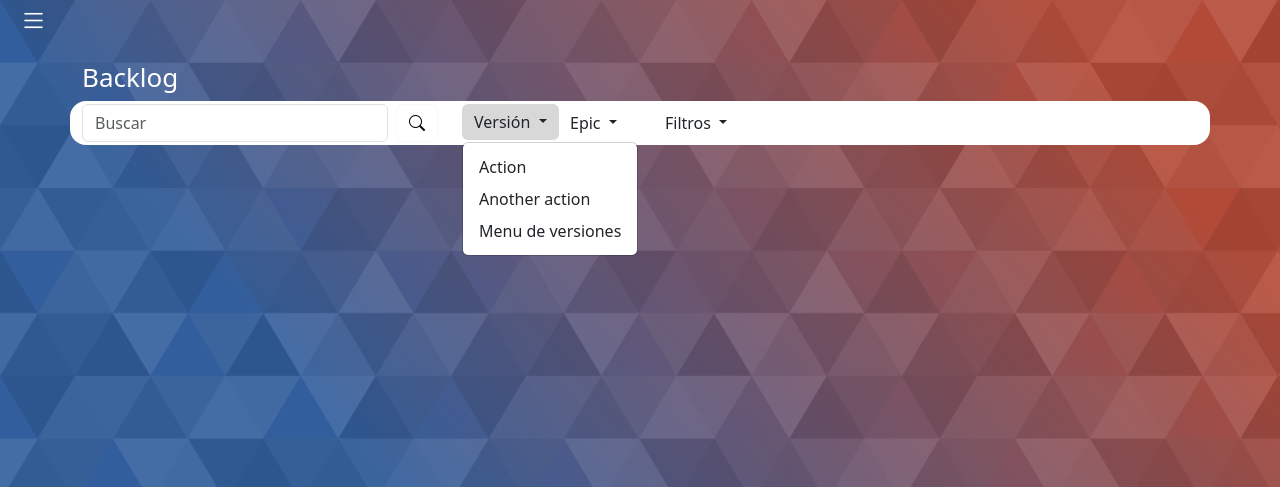
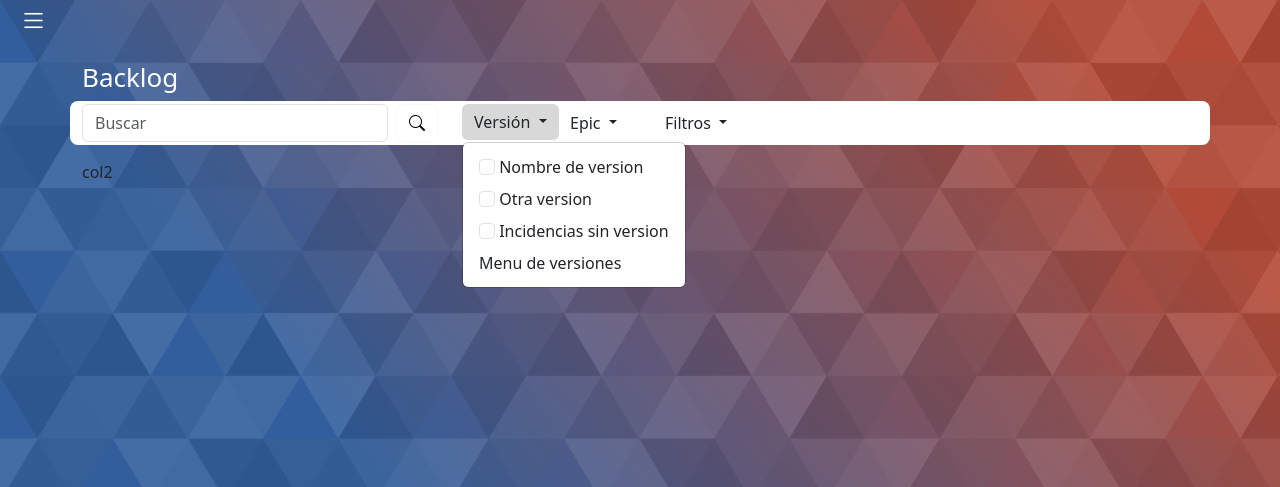
Before and after one commit to Axel7755/labsol, a PHP site: page /pages/proyectos/backlog.html in a window 1280 px wide, after a click on "Versión". Shown: the top 487 px of the page. Run offline with PHP 8.4, Linux system fonts and the light colour scheme.

Commit message:
menus desplegables

```diff
--- a/css/backlog.css
+++ b/css/backlog.css
@@ -3,6 +3,11 @@
 }
 .pad{
     padding: 3px 0px 3px 0px;
+}
+.element{
+    font-size: 1.2em;
+    margin: 2px 0px 2px 0px;
+
 }
 .drop:hover{
     background: #d8d8d8;
@@ -11,3 +16,23 @@
     background: #d8d8d8;
     border: 0px;
 }
+.element-menu{
+    margin: 4px 4px 4px 4px;
+    padding: 2px 1px 2px 1px;
+    background: #ffffff;
+}
+.bg-grey{
+    background: #f0f0f0;
+}
+.add-button{
+    border: none;
+    background: #d4d4d4;
+    width: 100%;
+    margin: 0;
+    padding: 2px 1px 2px 1px;
+}
+.add-button:hover{
+    border: none;
+    background: #c4c4c4;
+
+}
--- a/pages/proyectos/backlog.html
+++ b/pages/proyectos/backlog.html
@@ -15,10 +15,13 @@
 </head>
 
 <body>
+    <!--Seccion de menu lateral-->
     <div class="container-fluid ">
+        <!--Botton de menu lateral-->
         <button class="btn button-color" type="button" data-bs-toggle="offcanvas" data-bs-target="#menu-desp">
             <i class="bi bi-list"></i>
         </button>
+        <!--Menu lateral-->
         <section class="offcanvas offcanvas-start menu-design" id="menu-desp" tabindex="-1">
             <div class="offcanvas-header" data-bs-theme="dark">
                 <h5 class="tittle-seccion">Nombre Proyecto</h5>
@@ -80,14 +83,15 @@
             </div>
         </section>
     </div>
-
+    <!--Seccion principal-->
     <div class="container text-start layout">
+        <!--Menu superior-->
         <div class="row">
             <div class="col">
                 <p class="tittle-p">Backlog</p>
             </div>
         </div>
-        <div class="row bg-white rounded-4 pad">
+        <div class="row bg-white rounded-3 pad">
             <div class="col-4">
                 <form class="d-flex" role="search">
                     <input class="form-control me-2" type="search" placeholder="Buscar" aria-label="Search">
@@ -96,39 +100,128 @@
             </div>
             <div class="col-lg-1">
                 <div class="dropdown">
-                    <button class="btn drop dropdown-toggle" type="button" data-bs-toggle="dropdown" aria-expanded="false">
+                    <button class="btn drop dropdown-toggle" type="button" data-bs-toggle="dropdown"
+                        aria-expanded="false">
                         Versión
                     </button>
                     <ul class="dropdown-menu">
-                      <li><a class="dropdown-item" href="#">Action</a></li>
-                      <li><a class="dropdown-item" href="#">Another action</a></li>
-                      <li><a class="dropdown-item" href="#">Menu de versiones</a></li>
+                        <li>
+                            <a class="dropdown-item" href="#">
+                                <input class="form-check-input" type="checkbox" value="" id="version1">
+                                <label class="form-check-label" for="version1">
+                                    Nombre de version
+                                </label>
+                            </a>
+                        </li>
+                        <li>
+                            <a class="dropdown-item" href="#">
+                                <input class="form-check-input" type="checkbox" value="" id="version2">
+                                <label class="form-check-label" for="version2">
+                                    Otra version
+                                </label>
+                            </a>
+                        </li>
+                        <li>
+                            <a class="dropdown-item" href="#">
+                                <input class="form-check-input" type="checkbox" value="" id="empty-version">
+                                <label class="form-check-label" for="empty-version">
+                                    Incidencias sin version
+                                </label>
+                            </a>
+                        </li>
+                        <li><a class="dropdown-item" - data-bs-toggle="collapse" href="#Menu-versions" role="button"
+                                aria-expanded="false" aria-controls="Menu-versions">Menu de versiones</a></li>
                     </ul>
                 </div>
             </div>
             <div class="col-lg-1">
                 <div class="dropdown">
-                    <button class="btn drop dropdown-toggle" type="button" data-bs-toggle="dropdown" aria-expanded="false">
+                    <button class="btn drop dropdown-toggle" type="button" data-bs-toggle="dropdown"
+                        aria-expanded="false">
                         Epic
                     </button>
                     <ul class="dropdown-menu">
-                      <li><a class="dropdown-item" href="#">Epic</a></li>
-                      <li><a class="dropdown-item" href="#">Another action</a></li>
-                      <li><a class="dropdown-item" href="#">Something else here</a></li>
+                        <li>
+                            <a class="dropdown-item" href="#">
+                                <input class="form-check-input" type="checkbox" value="" id="epic">
+                                <label class="form-check-label" for="epic1">
+                                    Nombre de Epic
+                                </label>
+                            </a>
+                        </li>
+                        <li>
+                            <a class="dropdown-item" href="#">
+                                <input class="form-check-input" type="checkbox" value="" id="empty-epic">
+                                <label class="form-check-label" for="empty-epic">
+                                    Incidencias sin Epic
+                                </label>
+                            </a>
+                        </li>
+                        <li><a class="dropdown-item" href="#">Menu de Epic</a></li>
                     </ul>
                 </div>
             </div>
             <div class="col-lg-1">
                 <div class="dropdown">
-                    <button class="btn drop dropdown-toggle" type="button" data-bs-toggle="dropdown" aria-expanded="false">
+                    <button class="btn drop dropdown-toggle" type="button" data-bs-toggle="dropdown"
+                        aria-expanded="false">
                         Filtros
                     </button>
                     <ul class="dropdown-menu">
-                      <li><a class="dropdown-item" href="#">Epic</a></li>
-                      <li><a class="dropdown-item" href="#">Another action</a></li>
-                      <li><a class="dropdown-item" href="#">Something else here</a></li>
+                        <li>
+                            <a class="dropdown-item" href="#">
+                                <input class="form-check-input" type="checkbox" value="" id="MisIncidencias-f">
+                                <label class="form-check-label" for="MisIncidencias-f">
+                                    Mis incidencias
+                                </label>
+                            </a>
+                        </li>
+                        <li>
+                            <a class="dropdown-item" href="#">
+                                <input class="form-check-input" type="checkbox" value="" id="MisIncidencias-f">
+                                <label class="form-check-label" for="MisIncidencias-f">
+                                    Creacion o cambios recientes
+                                </label>
+                            </a>
+                        </li>
                     </ul>
                 </div>
+            </div>
+        </div>
+        <div class="row layout">
+            <div class="collapse bg-grey collapse-horizontal col rounded-3" id="Menu-versions">
+                <div class="row">
+                    <div class="col">
+                        <p class="mt-3">Versiones</p>
+                    </div>
+                </div>
+                <div class="row">
+                    <div class="col element-menu rounded-3">
+                        <p class="element">Nombre de versión</p>
+                    </div>
+                </div>
+                <div class="row">
+                    <div class="col element-menu rounded-3">
+                        <p class="element">Nombre de versión</p>
+                    </div>
+                </div>
+                <div class="row">
+                    <div class="col element-menu rounded-3">
+                        <p class="element">incidencias sin versión</p>
+                    </div>
+                </div>
+                <div class="row">
+                    <div class="col element-menu rounded-3 text-center">
+                        <button class="btn add-button">
+                            <p class="element"><i class="bi bi-plus"></i>  Crear Version</p>
+                        </button>
+                    </div>
+                </div>
+            </div>
+            <div class="col">
+                col2
+            </div>
+            <div class="col-6">
             </div>
         </div>
     </div>
```
Lines whose indentation alone changed are shown as unchanged.
